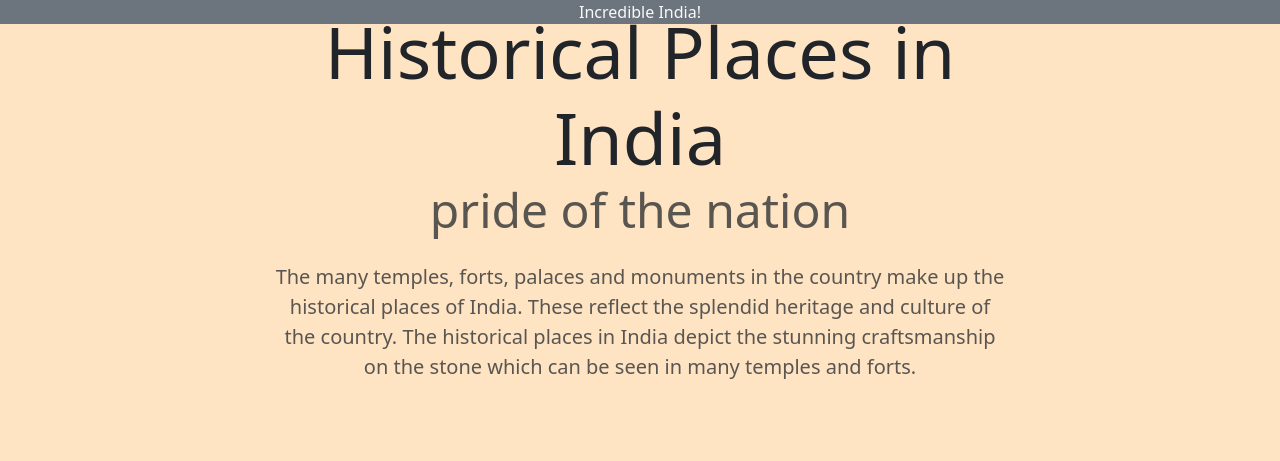
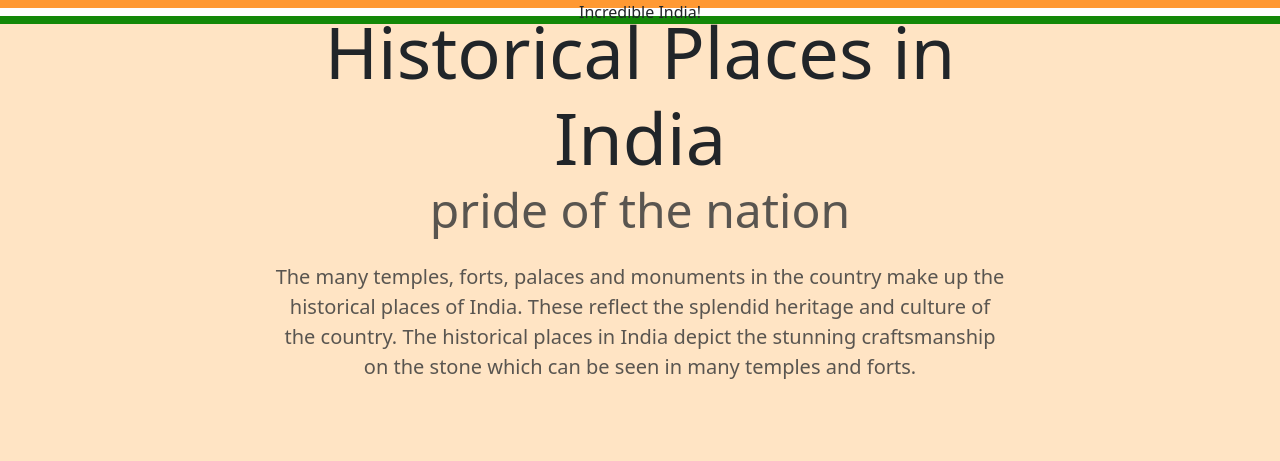
Before and after one commit to rosettastoned12/rosettastoned12.github.io, a plain HTML site: page index.html in a window 1280 px wide. Shown: the top 461 px of the page. Drawn offline with nearby package versions, Linux system fonts and the light colour scheme.

Commit message:
Update index.html

```diff
--- a/index.html
+++ b/index.html
@@ -9,6 +9,9 @@
     <link rel="icon" type="image/x-icon" href="india.png">
     <link rel="stylesheet" href="https://cdn.jsdelivr.net/npm/bootstrap-icons@1.10.5/font/bootstrap-icons.css">
     <style>
+        header {
+            background-image: linear-gradient(0deg, #138808 33%, #ffffff 33%, #ffffff 66%, #FF9933 66% );
+        }
         body {
             background-color:bisque;
         }
@@ -22,7 +25,7 @@
     </style>
 </head>
 <body>
-    <header class="text-center justify-content-center fixed-top mb-2 bg-secondary text-light">Incredible India!</header>
+    <header class="text-center justify-content-center fixed-top mb-2">Incredible India!</header>
     <section id="intro">
         <div class="container-lg" >
             <div class="row justify-content-center align-items-center">
```
